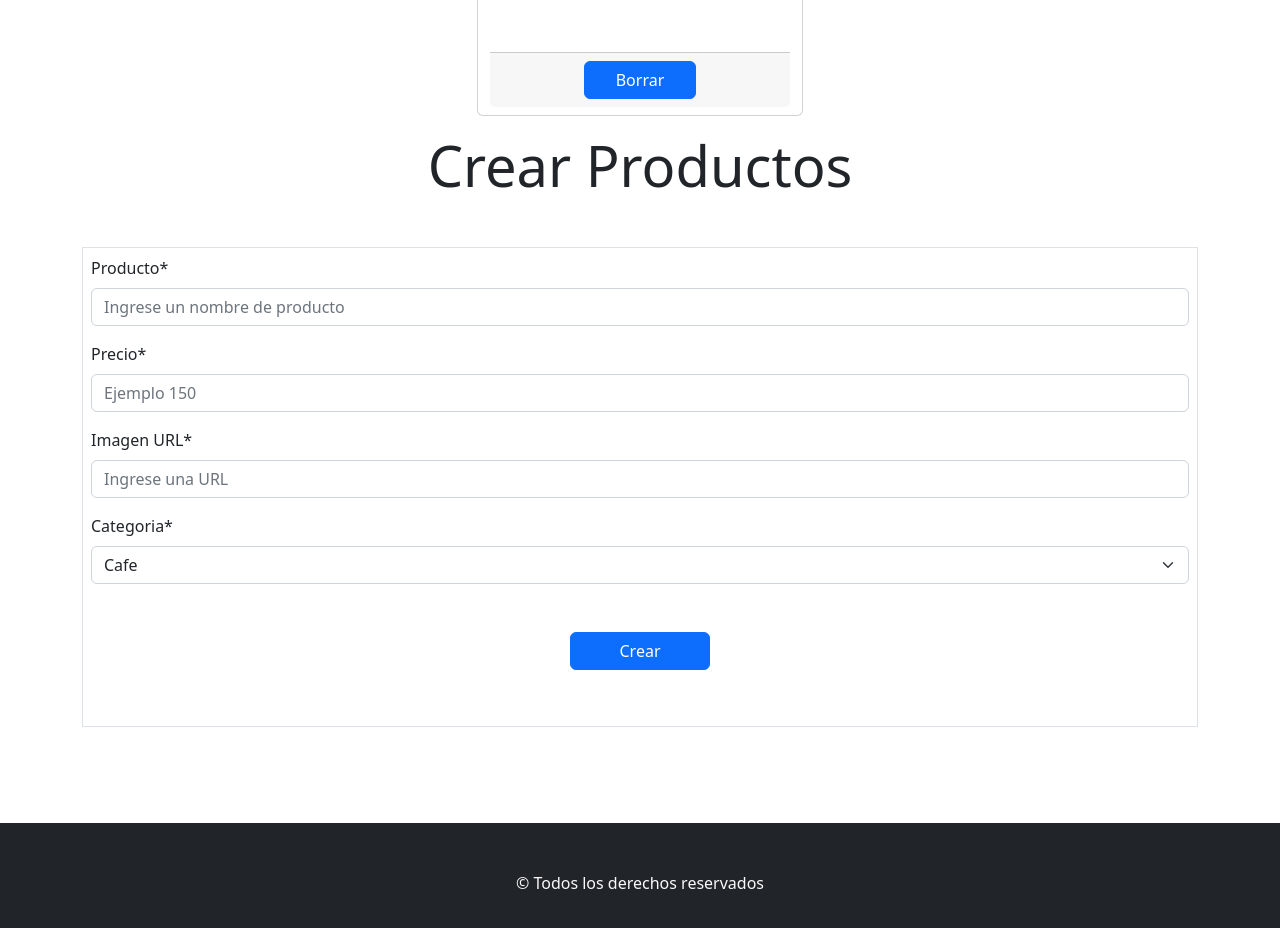
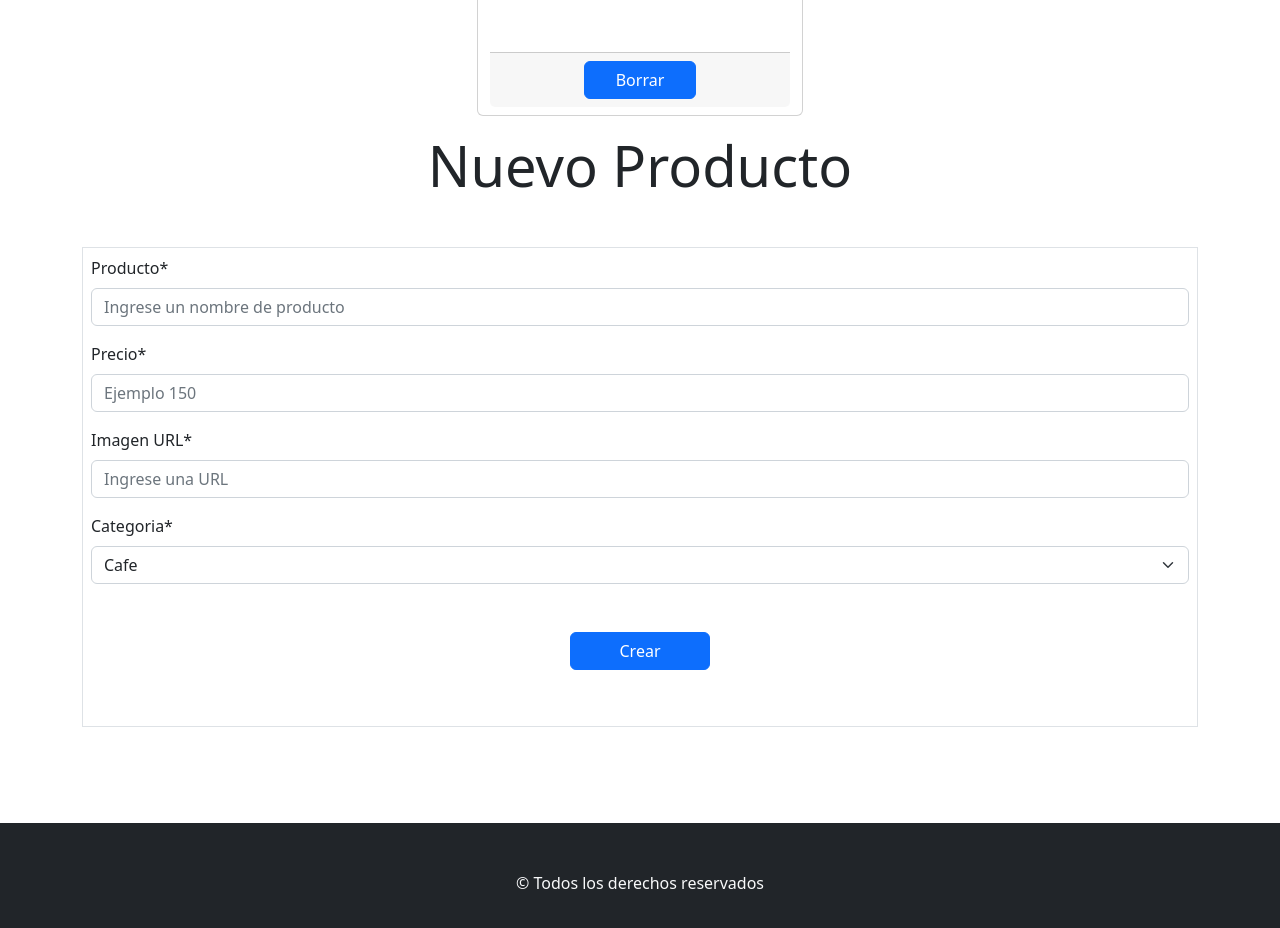
Before and after one commit to Mario-Chavez/cafecito-react, a React (Vite) app: page / in a window 1280 px wide. Shown: the part 1100-2028 px from the top of the page. Built offline with nearby package versions, Linux system fonts and the light colour scheme.

Commit message:
se edito el titulo de crear producto

```diff
--- a/src/views/producto/CrearProducto.jsx
+++ b/src/views/producto/CrearProducto.jsx
@@ -17,7 +17,7 @@ const CrearProducto = () => {
 
     return (
         <section className="container">
-            <h1 className="display-4 text-center mb-5">Crear Productos</h1>
+            <h1 className="display-4 text-center mb-5">Nuevo Producto</h1>
             <Form
                 onSubmit={handleSubmit(onSubmit)}
                 className=" mx-auto formulario p-2 border"
```
